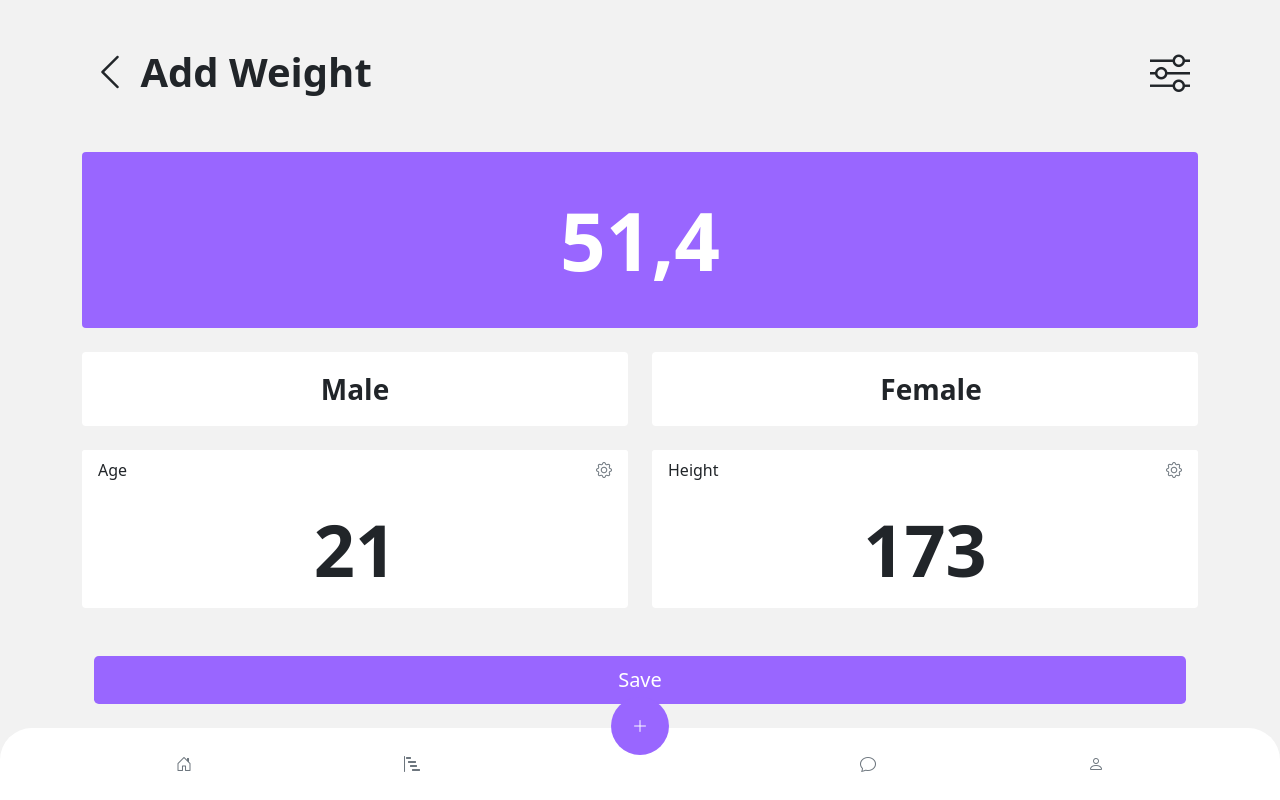
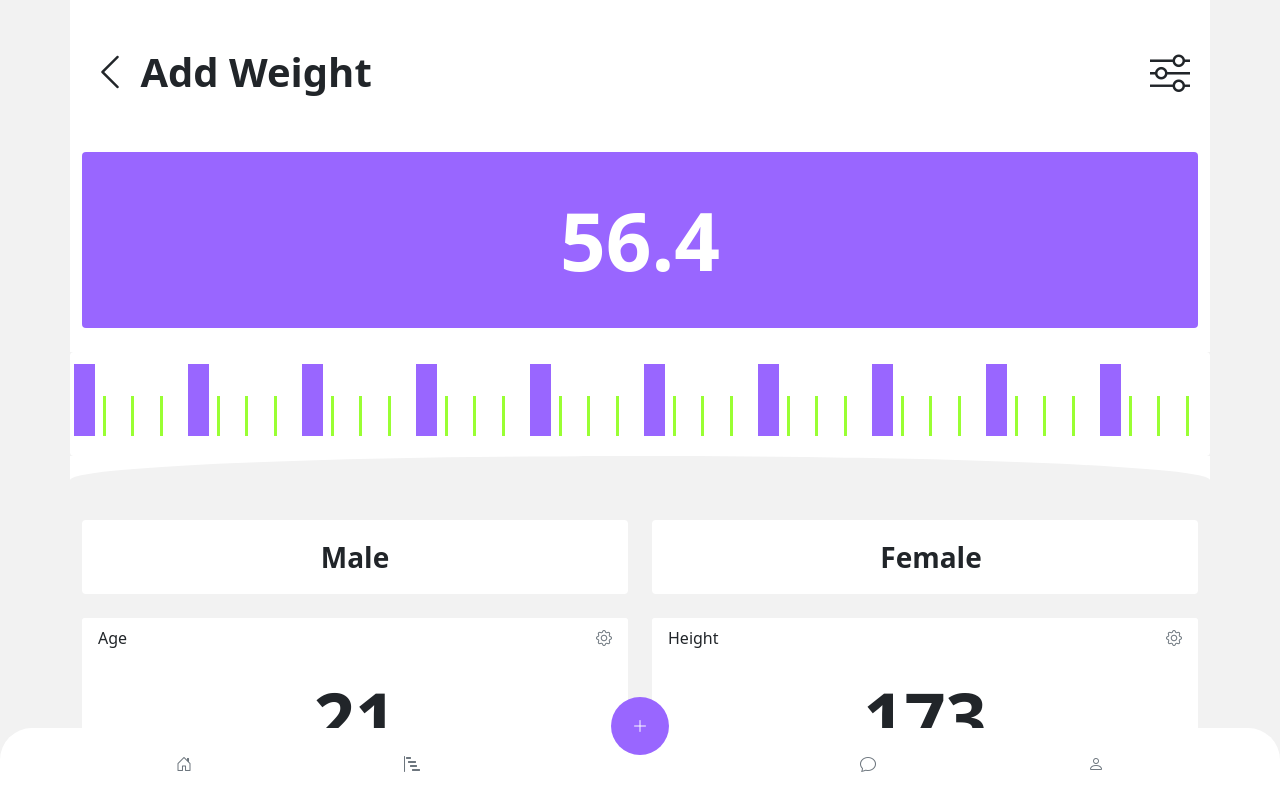
Before and after one commit to mykhie/TeamApt, an Angular app: page /add-weight in a window 1280 px wide. Built offline with nearby package versions, Linux system fonts and the light colour scheme.

Commit message:
update : updated UI elements and scroll on add-weight component

```diff
--- a/src/app/common/navbar/navbar.component.scss
+++ b/src/app/common/navbar/navbar.component.scss
@@ -83,5 +83,7 @@
   border-radius: 2em 2em 0 0;
 }
 .dropdown-menu{
-  width: 23em;
+  width: 21em;
+  z-index: 300000;
+
 }
--- a/src/app/main/add-weight/add-weight.component.html
+++ b/src/app/main/add-weight/add-weight.component.html
@@ -1,4 +1,5 @@
-<div class="container scale-in-center">
+<div class=" scale-in-center">
+  <div class="container  bg-white">
     <div class="row px-2 py-5">
       <div class="col-auto align-self-center">
         <div class="display-6 fw-bolder">
@@ -16,13 +17,45 @@
         <div class="card rounded-4 border-0 bg-purple">
           <div class="card-body row ">
             <div class="col text-center py-4">
-            <div class="display-1  fw-bold">51,4</div>
+              <div class="display-1  fw-bold">{{currentWeight}}</div>
+            </div>
+          </div>
+        </div>
+      </div>
+    </div>
+  </div>
+  <div class="container">
+    <div class="row flex-row flex-nowrap overflow-scroll">
+      <div class="card  p-1 border-0  fade-in-bottom">
+        <div class="card-body row px-0 py-0">
+          <div class="col " style="height: 6em">
+            <div class=" row bars slide-in-right px-2 flex-row flex-nowrap overflow-scroll" (scroll)="onScroll($event)">
+              <div *ngFor="let bar of days"
+                   class="p-0 mx-1 col graph-bar d-flex flex-column-reverse">
+                <div class="w-100 p-0    "
+                     [class.bg-light-green]="bar%4!==0"
+                     [class.bg-purple]="bar%4===0"
+                     [class.bar-height-long]="bar%4===0"
+                     [class.bar-height-short]="bar%4!==0">
+                  &nbsp;&nbsp;
+                </div>
+              </div>
+            </div>
           </div>
         </div>
       </div>
     </div>
   </div>
 
+
+  <div class="container  " >
+    <div class="row bg-white" style="height: 3em">
+      <div class="col bg-default curved-div" >
+
+      </div>
+    </div>
+  </div>
+  <div class="container mt-3" >
     <div class="row">
       <div class="col-6">
         <div class="card rounded-4 border-0" [class.selected]="gender==='male'">
@@ -83,3 +116,4 @@
       <button class="col rounded-4 btn btn-lg bg-purple">Save</button>
     </div>
   </div>
+</div>
--- a/src/app/main/add-weight/add-weight.component.scss
+++ b/src/app/main/add-weight/add-weight.component.scss
@@ -1,6 +1,6 @@
+@import "src/assets/styles/variable";
 
-@import "src/assets/styles/variable";
-.div-weight{
+.div-weight {
 
 }
 
@@ -8,6 +8,75 @@
   box-sizing: border-box;
 }
 
-.selected{
+.selected {
   border: 2px solid $light-green !important;
 }
+
+.graph-bar {
+  height: 5em;
+  width: 0.9em;
+}
+
+.graph-bar .bg-light-green {
+  width: 0.2em !important;
+}
+
+.graph-bar .scale-in-bottom {
+  border-radius: 50rem 50rem 25rem 25rem !important;
+}
+
+.ribbon {
+  width: 100%;
+  position: relative;
+  height: 105px;
+  z-index: 2;
+  margin-top: -2.5em;
+  border-left: 70px solid transparent;
+  border-right: 70px solid transparent;
+  border-radius: 50%;
+}
+
+.slide-in-right {
+  -webkit-animation: slide-in-right 0.9s cubic-bezier(0.250, 0.460, 0.450, 0.940) both;
+  animation: slide-in-right 0.9s cubic-bezier(0.250, 0.460, 0.450, 0.940) both;
+}
+
+@-webkit-keyframes slide-in-right {
+  0% {
+    -webkit-transform: translateX(1000px);
+    transform: translateX(1000px);
+    opacity: 0;
+  }
+  100% {
+    -webkit-transform: translateX(0);
+    transform: translateX(0);
+    opacity: 1;
+  }
+}
+
+@keyframes slide-in-right {
+  0% {
+    -webkit-transform: translateX(1000px);
+    transform: translateX(1000px);
+    opacity: 0;
+  }
+  100% {
+    -webkit-transform: translateX(0);
+    transform: translateX(0);
+    opacity: 1;
+  }
+}
+
+.bar-height-short {
+  height: 50%;
+  align-items: self-end;
+}
+
+.bar-height-long {
+  height: 90%;
+}
+
+.curved-div {
+  height: 100%;
+  border-radius: 63% 63% 0 0
+}
--- a/src/app/main/add-weight/add-weight.component.ts
+++ b/src/app/main/add-weight/add-weight.component.ts
@@ -1,14 +1,32 @@
-import {Component} from '@angular/core';
+import {Component, HostListener, OnInit} from '@angular/core';
 
 @Component({
   selector: 'app-add-weight',
   templateUrl: './add-weight.component.html',
   styleUrls: ['./add-weight.component.scss']
 })
-export class AddWeightComponent {
+export class AddWeightComponent implements OnInit {
   gender: string | undefined;
+  days: any = Array.from(Array(40).keys());
+  currentWeight = 56.4;
 
   updateGender(gender: string) {
     this.gender = gender;
   }
+
+  onScroll($event: any) {
+    let elem = $event.currentTarget.scrollLeft;
+    this.currentWeight = elem;// >= 2 ? elem / 10 : elem;
+  }
+
+  ngOnInit() {
+    let elem = document.querySelector('.bars');
+    elem.scrollLeft += this.currentWeight;
+    this.scrollToCurrentDiv()
+  }
+
+
+  scrollToCurrentDiv() {
+    console.warn();
+  }
 }
--- a/src/app/main/history/history.component.html
+++ b/src/app/main/history/history.component.html
@@ -16,10 +16,10 @@
       </div>
     </div>
   </div>
-  <div class="row py-4 slide-in-right">
+  <div class="row py-3 slide-in-right">
 
     <div class="col">
-      <div class="card rounded-4 border-0">
+      <div class="card shadow rounded-4 border-0">
         <div class="card-header border-0 rounded-4 bg-white">
           Weight
         </div>
@@ -39,10 +39,10 @@
     </div>
   </div>
 
-  <div class="row py-4 slide-in-right">
+  <div class="row py-3 slide-in-right">
 
     <div class="col">
-      <div class="card rounded-4 border-0">
+      <div class="card shadow rounded-4 border-0">
         <div class="card-header  border-0 rounded-4 bg-white">
           <div class="row">
             <div class="col">BMI</div>
@@ -90,13 +90,13 @@
     </div>
   </div>
 
-  <div class="row py-4 slide-in-right">
+  <div class="row py-3 slide-in-right">
 
     <div class="col">
-      <div class="card rounded-4 border-0">
+      <div class="card shadow rounded-4 border-0">
 
         <div class="card-body row ">
-          <span class="fw-bold">Sleep</span>
+          <span class="" style="margin-bottom: -3em">Sleep</span>
           <div class="col-auto mb-3 d-flex align-self-end">
             <div class="">
               <span class="display-2 fw-bold">6</span><small class="text-muted">h</small>
--- a/src/app/main/home/home.component.html
+++ b/src/app/main/home/home.component.html
@@ -101,7 +101,7 @@
                  class="p-0 row graph-bar ">
               <div class="w-100 p-0  scale-in-bottom  p-0 align-self-end"
                    [class.bg-light-green]="bar.class===0"
-                   [class.bg-light]="bar.class===1"
+                   [class.bg-light-purple]="bar.class===1"
                    [style.height]="bar.percentage">
                 &nbsp;&nbsp;
               </div>
--- a/src/assets/styles/_variable.scss
+++ b/src/assets/styles/_variable.scss
@@ -1,3 +1,4 @@
 $purple: #9966ff;
 $light-purple: #a292c2;
 $light-green: #99ff33;
+$bg-default: #f2f2f2
--- a/src/index.html
+++ b/src/index.html
@@ -7,7 +7,7 @@
   <meta name="viewport" content="width=device-width, initial-scale=1">
   <link rel="icon" type="image/x-icon" href="favicon.ico">
 </head>
-<body>
+<body class="bg-default">
   <app-root></app-root>
 </body>
 </html>
--- a/src/styles.scss
+++ b/src/styles.scss
@@ -2,8 +2,11 @@
 
 body {
   min-height: 100vh;
-  background-color: #f2f2f2;
+  //background-color: #f2f2f2;
   min-height: -webkit-fill-available;
+}
+.bg-default{
+  background-color:$bg-default;
 }
 body, html {
   width: 100%;
@@ -153,3 +156,6 @@ main {
 .bg-light-green{
   background-color: $light-green;
 }
+
+
+////
--- a/tsconfig.json
+++ b/tsconfig.json
@@ -5,7 +5,7 @@
     "baseUrl": "./",
     "outDir": "./dist/out-tsc",
     "forceConsistentCasingInFileNames": true,
-    "strict": true,
+    "strict": false,
     "noImplicitOverride": true,
     "noPropertyAccessFromIndexSignature": true,
     "noImplicitReturns": true,
```
Lines whose indentation alone changed are shown as unchanged.
